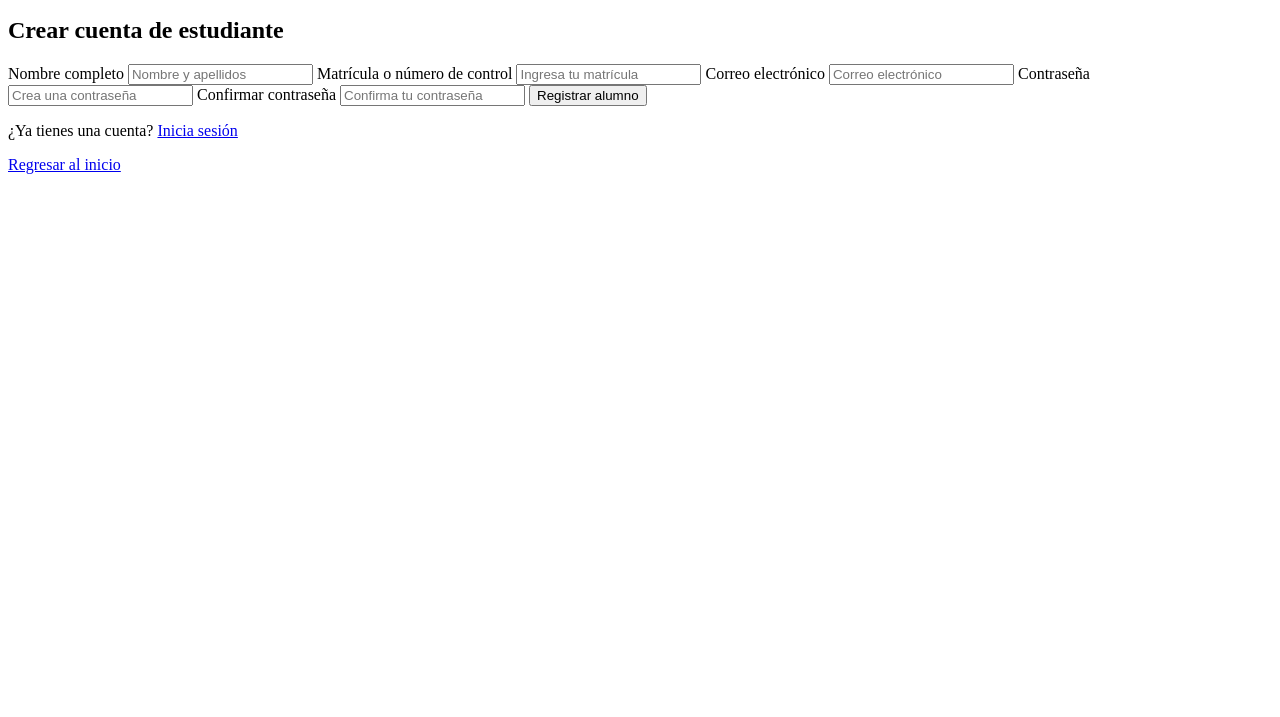
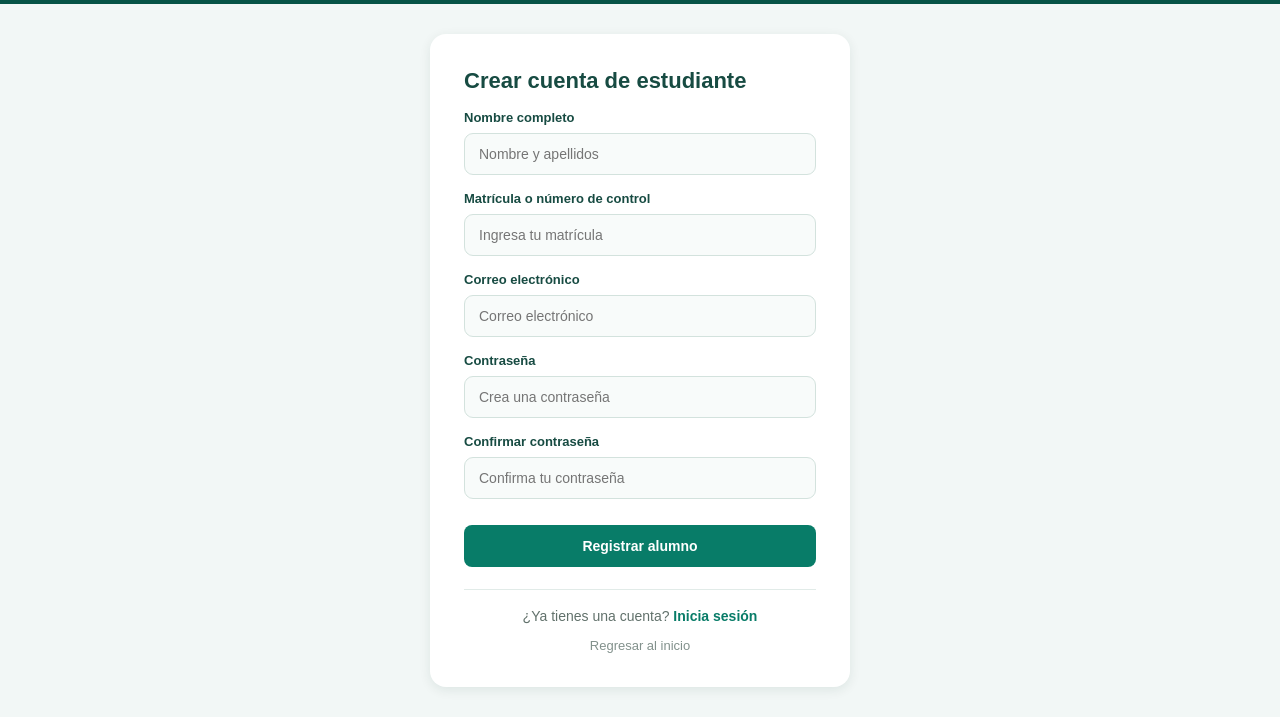
Before and after one commit to DiekoLH/CREA-Cuervos, a plain HTML site: page registro_alumno.html in a window 1280 px wide. Shown: the part 101-818 px from the top of the page. Drawn offline with Linux system fonts and the light colour scheme.

Commit message:
Add stylesheet link to registro_alumno.html

```diff
--- a/registro_alumno.html
+++ b/registro_alumno.html
@@ -3,6 +3,7 @@
 <head>
     <meta charset="UTF-8">
     <title>Registro de alumno | CREA Cuervos</title>
+    <link rel="stylesheet" href="log&signin_style.css"/>
 </head>
 <body>
 
```
